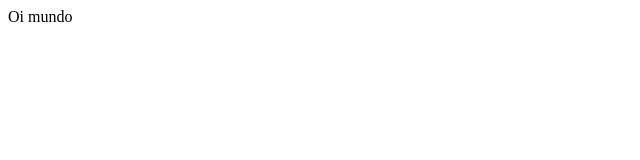
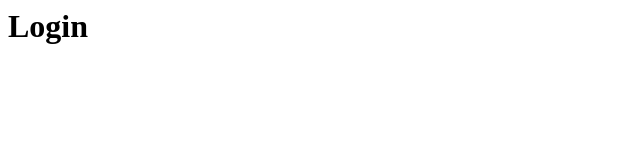
Before and after one commit to ISteixeira/Projetologin, a plain HTML site: page Login.html in a window 1280 px wide. Shown: the whole page, without its empty margins (0-640 px from the left). Drawn offline with Linux system fonts and the light colour scheme.

Commit message:
Alteracao

```diff
--- a/Login.html
+++ b/Login.html
@@ -1,4 +1,4 @@
 <!DOCTYPE>
 <html>
-    Oi mundo
+    <h1>Login</h1>
 </html>
```
